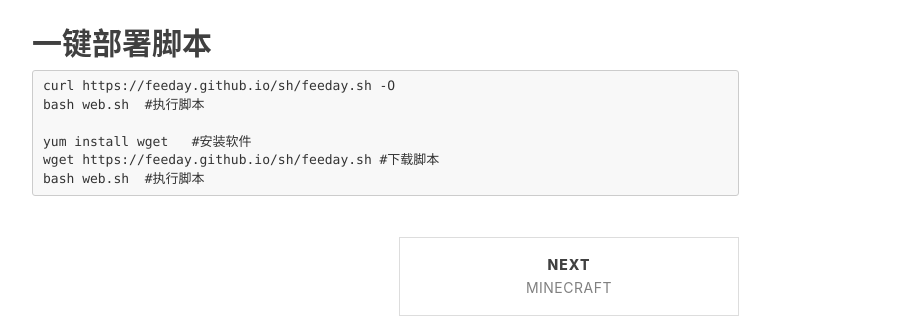
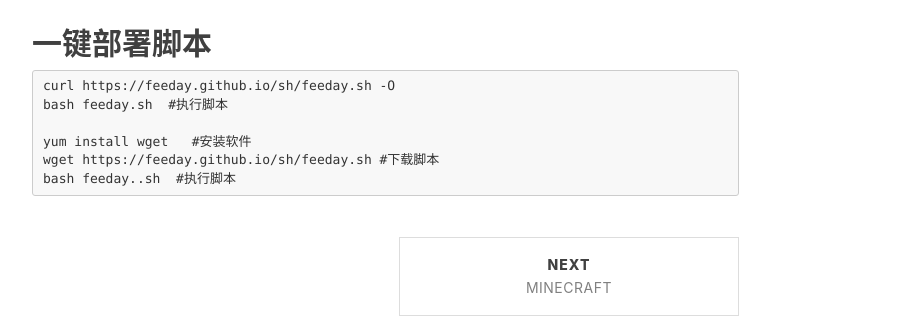
Before and after one commit to tcq233/tcq233.github.io, a Jekyll site: the page built from _posts/2020-05-05-bash.md, in a window 1280 px wide and 900 px high, scrolled down 1779 px. Shown: the part 203-520 px from the top of the window, without its empty margins (233-1149 px from the left). Built offline with Jekyll 4.4.1, drawn with Linux system fonts in a browser that asks for light colours; nearby versions of some CDN libraries; comment, search, counter and statistics services are not loaded.

Commit message:
Update 2020-05-05-bash.md

````diff
--- a/_posts/2020-05-05-bash.md
+++ b/_posts/2020-05-05-bash.md
@@ -84,9 +84,9 @@ reboot #重启主机
 
 ```
 curl https://feeday.github.io/sh/feeday.sh -O
-bash web.sh  #执行脚本
+bash feeday.sh  #执行脚本
 
 yum install wget   #安装软件
 wget https://feeday.github.io/sh/feeday.sh #下载脚本
-bash web.sh  #执行脚本
+bash feeday..sh  #执行脚本
 ```
````
